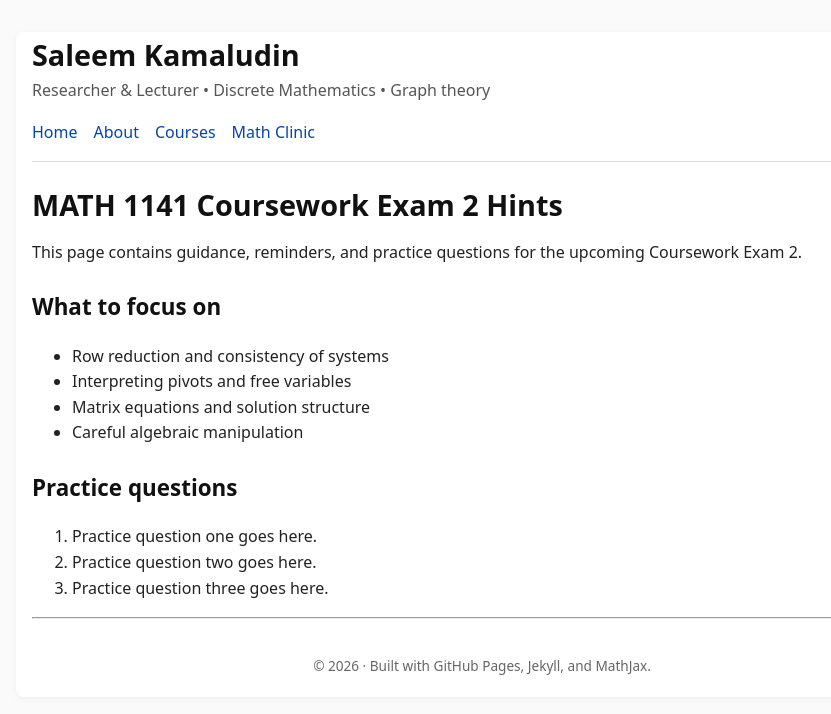
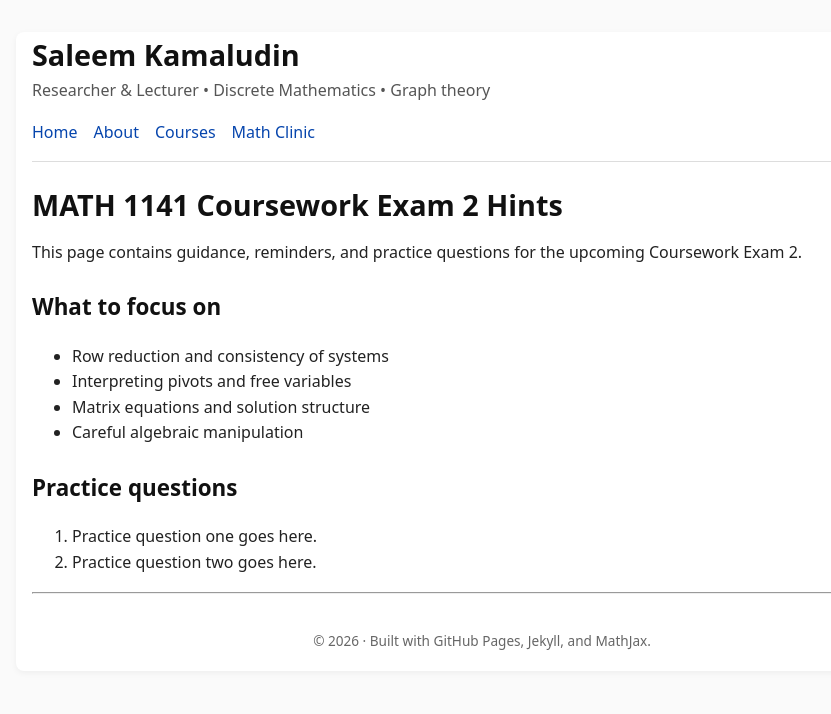
Before and after one commit to SaleemKamaludin/SaleemKamaludin.github.io, a Jekyll site: the page built from courses/math-1141-coursework-exam-2-hints.md, in a window 1280 px wide. Shown: the top 714 px of the page, without its empty margins (158-989 px from the left). Built offline with Jekyll 4.4.1, drawn with Linux system fonts in a browser that asks for light colours.

Commit message:
Update math-1141-coursework-exam-2-hints.md

```diff
--- a/courses/math-1141-coursework-exam-2-hints.md
+++ b/courses/math-1141-coursework-exam-2-hints.md
@@ -17,4 +17,3 @@ This page contains guidance, reminders, and practice questions for the upcoming
 ## Practice questions
 1. Practice question one goes here.
 2. Practice question two goes here.
-3. Practice question three goes here.
```
